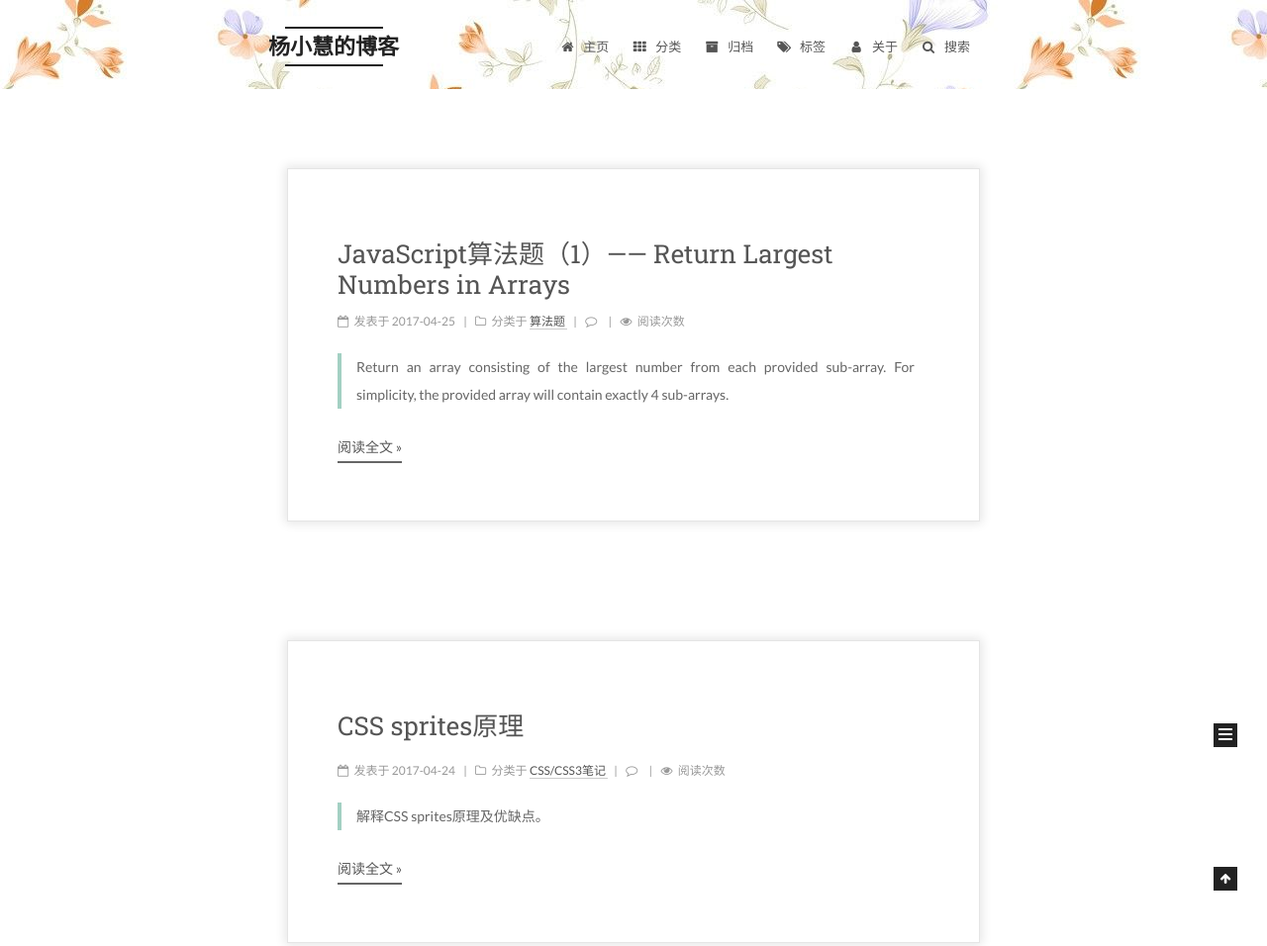
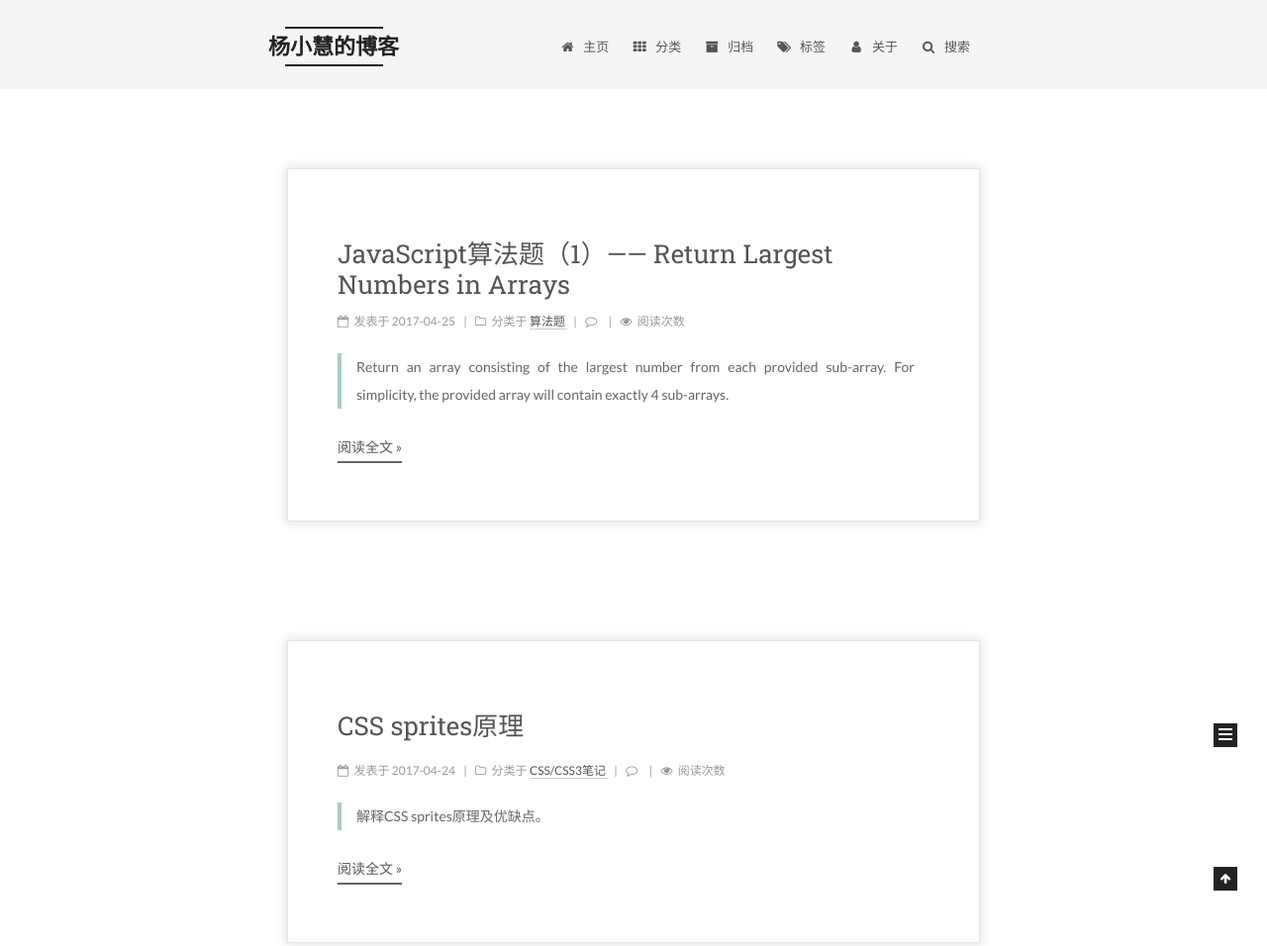
Before and after one commit to wenhuiyang-luck/wenhuiyang-luck.github.io, a plain HTML site: page index.html in a window 1280 px wide. Shown: the top 956 px of the page at 99% size. Drawn offline with Linux system fonts and the light colour scheme; some packages are replaced by stand-ins of ours; a script that the page names is missing.

Commit message:
Update main.css

```diff
--- a/css/main.css
+++ b/css/main.css
@@ -2792,7 +2792,3 @@ hr {
   -moz-box-shadow: 0 0 10px 2px #e5e5e5;
   box-shadow: 0 0 10px 2px #e5e5e5;
 }
-#header {
-  background: #f5f5f5 url("../images/header-bg.jpg")!important;
-  overflow: hidden;
-}
```
